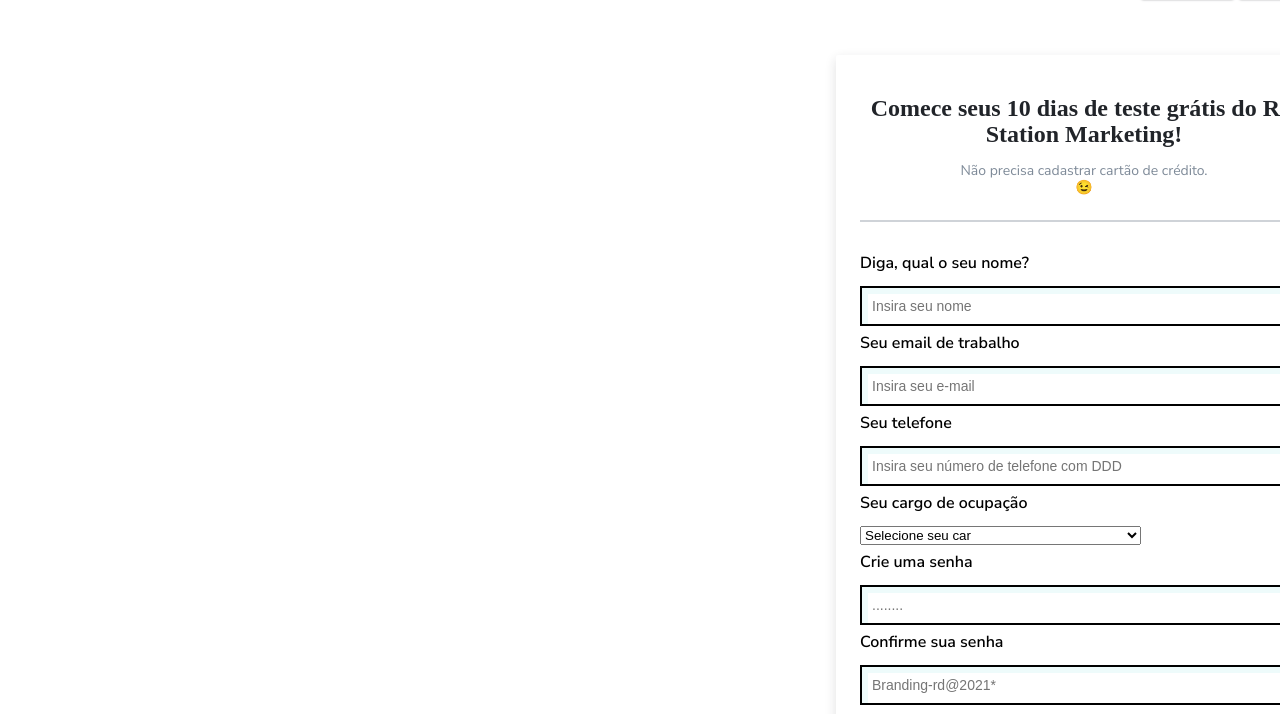
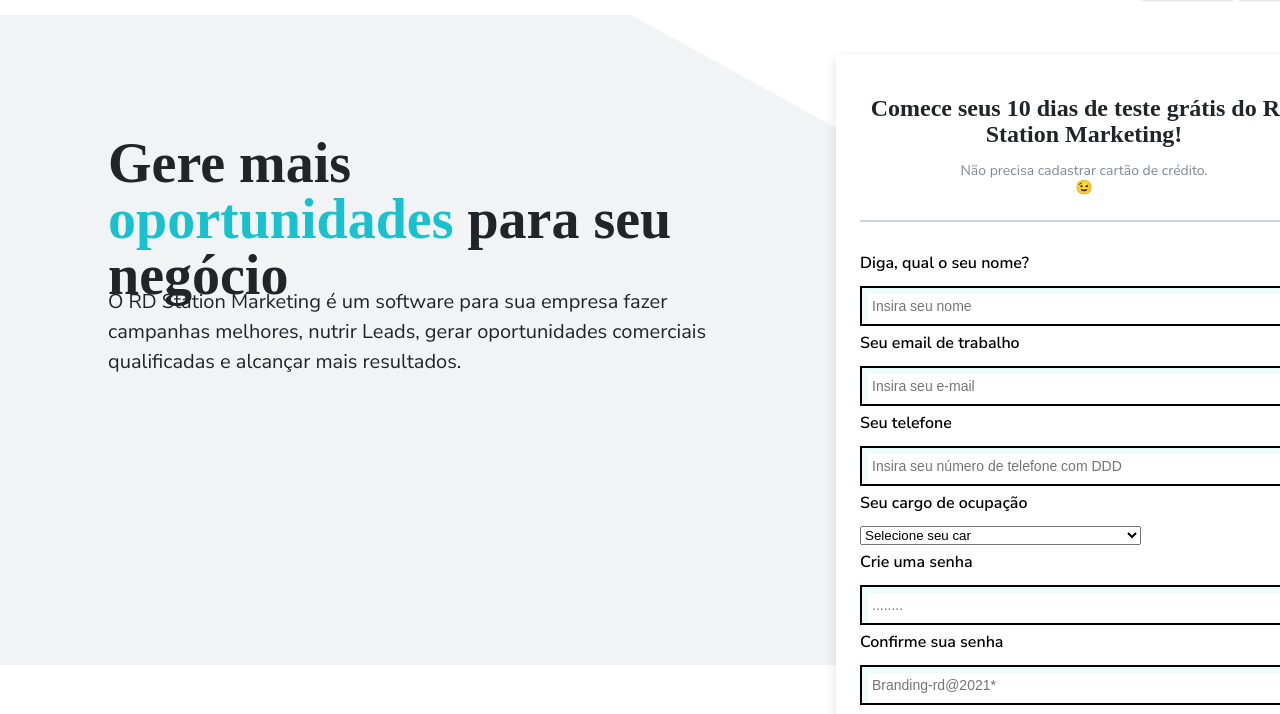
Before and after one commit to jubarcelos/RDChallenge, a plain HTML site: page Page/index.html in a window 1280 px wide. Shown: the part 65-779 px from the top of the page. Drawn offline with Linux system fonts and the light colour scheme; a web font is replaced by a local one.

Commit message:
feature: hero article
Implementação do artigoque é o título principal da página.

```diff
--- /dev/null
+++ b/Blocks/hero/article/article__span-blue.css
@@ -0,0 +1,3 @@
+.article__span-blue {
+  color: #19C1CE;
+}
--- /dev/null
+++ b/Blocks/hero/article/content/content.css
@@ -0,0 +1,5 @@
+.content {
+  font-family: 'Nunito Sans';
+  font-style: normal;
+  color: #212429;
+}
--- /dev/null
+++ b/Blocks/hero/article/content/content_large.css
@@ -0,0 +1,11 @@
+.content_large {
+  position: absolute;
+  width: 600px;
+  height: 90px;
+  left: 108px;
+  top: 352px;
+  font-weight: 400;
+  font-size: 20px;
+  line-height: 1.5;
+  z-index: 3;
+}
--- /dev/null
+++ b/Blocks/hero/article/title/title.css
@@ -0,0 +1,5 @@
+.title {
+  font-family: 'Darker Grotesque';
+  font-style: normal;
+  color: #212429;
+}
--- /dev/null
+++ b/Blocks/hero/article/title/title_large.css
@@ -0,0 +1,12 @@
+.title_large {
+  position: absolute;
+  width: 600px;
+  height: 112px;
+  left: 108px;
+  top: 200px;
+  font-weight: 900;
+  font-size: 56px;
+  line-height: 1.0;
+  z-index: 3;
+
+}
--- a/Blocks/hero/shape/hero__shape.css
+++ b/Blocks/hero/shape/hero__shape.css
@@ -0,0 +1,10 @@
+.hero__shape {
+  grid-row: 2;
+  background-image: url(../../../Assets/shape/shape__hero.png);
+  width: 1440px;
+  height: 650px;
+  top: 80px;
+  left: 0px;
+  z-index: 1;
+  position: absolute;
+}
--- a/Page/index.html
+++ b/Page/index.html
@@ -13,25 +13,10 @@
   src="/Assets/images/RD_logo.png" alt="Logo da empresa RD station">
   <nav class="header__nav">
     <div class="header__nav_item">Menu 1</div>
-    <div class="header__nav_item">Menu 2</div>
-    <div class="header__nav_item">Menu 3</div>
-    <div class="header__nav_item">Menu 4</div>
-    <div class="header__nav_item">Menu 5</div>
-  </nav>
-  <div class="header__buttons">
-    <a href="" class="button button__color_white">Button</a>
-    <a href="" class="button button__color_blue">Button
-      <img class="button__icon"src="../Assets/icons/button_indicator/right.png"
-        alt="seta indicando para direita">
-    </a>
-  </div>
-</header>
-
-<!-- Menu - dropdown -->
-
+    <div class="header__nav_item">
+      Menu 2
       <div class="menu">
-  <!-- <div class="menu__background">
-  </div> -->
+        <!-- <div class="menu__background"></div> Para implementar o fechamento clicando no backgroud se der tempo-->
         <div class="menu__container">
           <ul class="container__grid-one">
             <h2 class="menu__title">METODOLOGIA</h2>
@@ -51,14 +36,30 @@
           </ul>
         </div>
       </div>
+    </div>
+    <div class="header__nav_item">Menu 3</div>
+    <div class="header__nav_item">Menu 4</div>
+    <div class="header__nav_item">Menu 5</div>
+  </nav>
+  <nav class="header__buttons">
+    <a href="" class="button button__color_white">Button</a>
+    <a href="" class="button button__color_blue">Button
+      <img class="button__icon"src="../Assets/icons/button_indicator/right.png"
+        alt="seta indicando para direita">
+    </a>
+  </nav>
+</header>
 <main class="content">
-  <section class="hero">
-    <div>
+  <div class="hero">
     <div class="hero__shape"></div>
-      <h1 class="title title_large"></h1>
-      <p class="content content_large"></p>
-    </div>
-
+    <article>
+      <h1 class="title title_large">
+        Gere mais <span class="article__span-blue ">oportunidades</span> para seu negócio
+      </h1>
+      <p class="content content_large">
+        O RD Station Marketing é um software para sua empresa fazer campanhas melhores, nutrir Leads, gerar oportunidades comerciais qualificadas e alcançar mais resultados.
+      </p>
+    </article>
     <!-- FORM -->
     <section class="hero-form">
     <h2 class="hero-form__title">
@@ -176,11 +177,11 @@
       </button>
       </form>
     </section>
-    <div>
+    <article>
       <h2 class="title title_medium"></h2>
       <p class="content content_medium"></p>
+    </article>
   </div>
-  </section>
 </main>
 <footer></footer>
 <script src="script.js"></script>
--- a/Page/style.css
+++ b/Page/style.css
@@ -21,6 +21,15 @@
 @import url(../Blocks/button/button__icon.css);
 @import url(../Blocks/button/button__color_yellow.css);
 
+@import url(../Blocks/hero/shape/hero__shape.css);
+@import url(../Blocks/hero/article/title/title.css);
+@import url(../Blocks/hero/article/title/title_large.css);
+@import url(../Blocks/hero/article/title/title_medium.css);
+@import url(../Blocks/hero/article/content/content.css);
+@import url(../Blocks/hero/article/content/content_large.css);
+@import url(../Blocks/hero/article/content/content_medium.css);
+@import url(../Blocks/hero/article/article__span-blue.css);
+
 @import url(../Blocks/hero/hero-form/hero-form.css);
 @import url(../Blocks/hero/hero-form/hero-form__title.css);
 @import url(../Blocks/hero/hero-form/hero-form__content.css);
```
Also changed, not shown: Assets/shape/shape__hero.png (added). Lines whose indentation alone changed are shown as unchanged.
